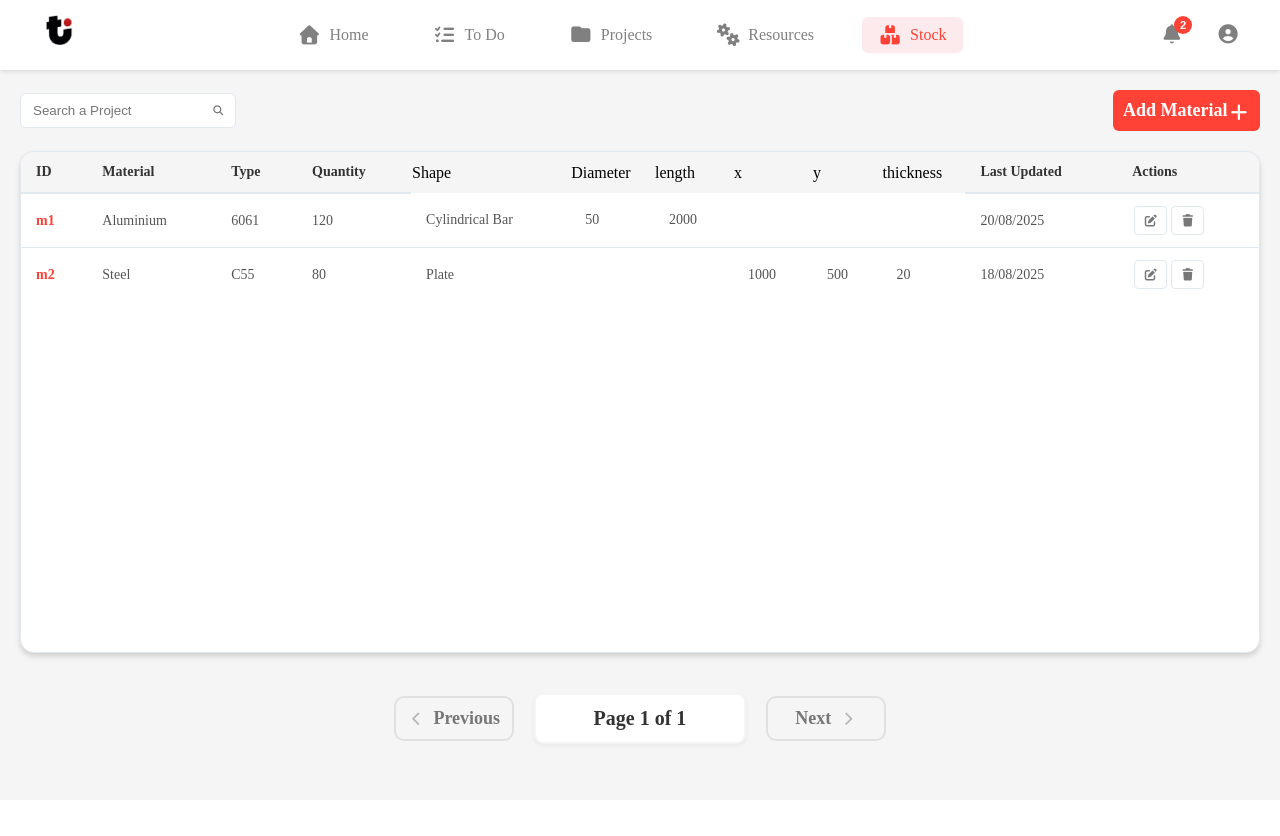
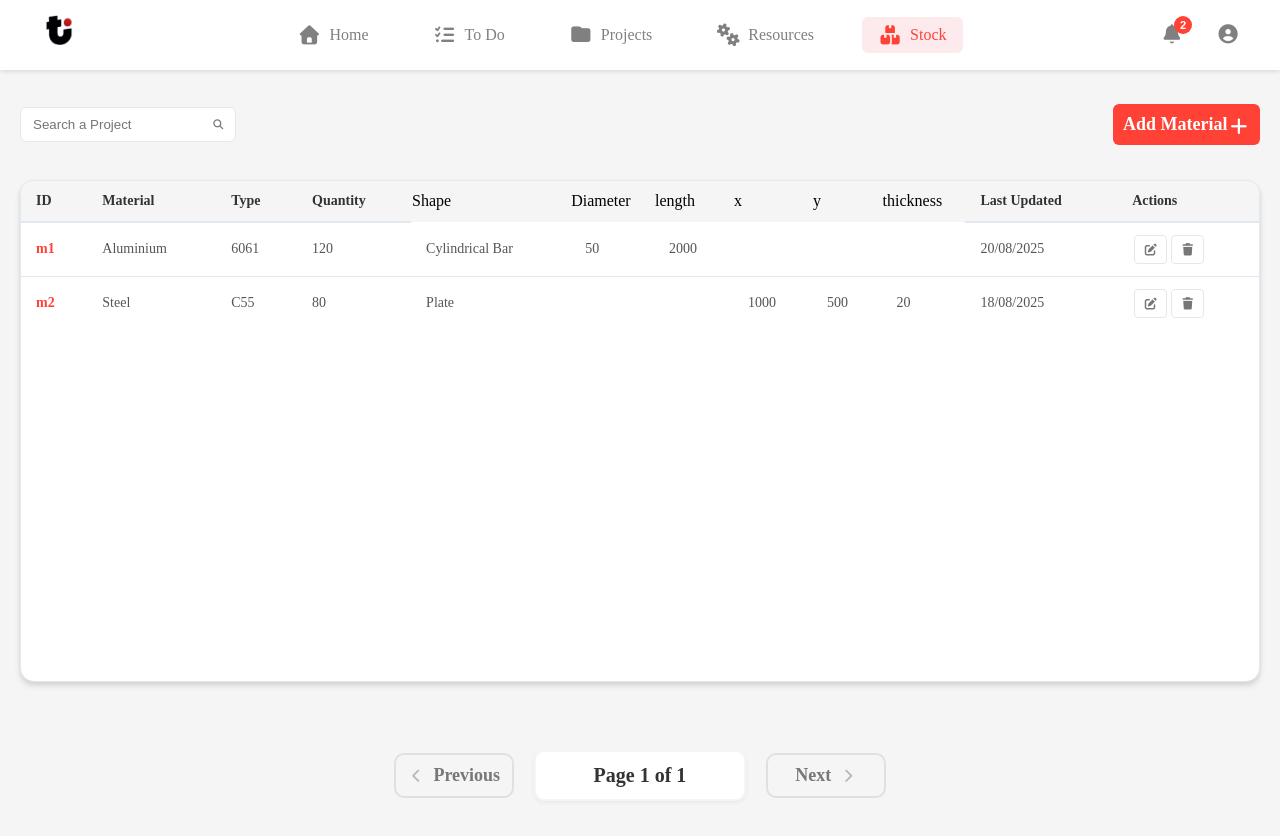
Before and after one commit to mariembalegi/Traksys, an Angular app: page /dashboard/stock in a window 1280 px wide. Shown: the top 836 px of the page. Before the commit the page ends 800 px from the top, so only its background shows below. Built offline with nearby package versions, Linux system fonts and the light colour scheme; a web font is replaced by a local one.

Commit message:
feat: Improve stock page layout with consistent gap, background color, and minimum height

```diff
--- a/src/app/pages/stock/stock.scss
+++ b/src/app/pages/stock/stock.scss
@@ -2,7 +2,10 @@
   display: flex;
   flex-wrap: wrap;
   padding: 20px;
-  gap:20px;
+  gap: 20px;
+  background-color: #f5f5f5;
+  min-height: 100vh;
+  box-sizing: border-box;
   .header{
     width: 100%;
     display: flex;
```
